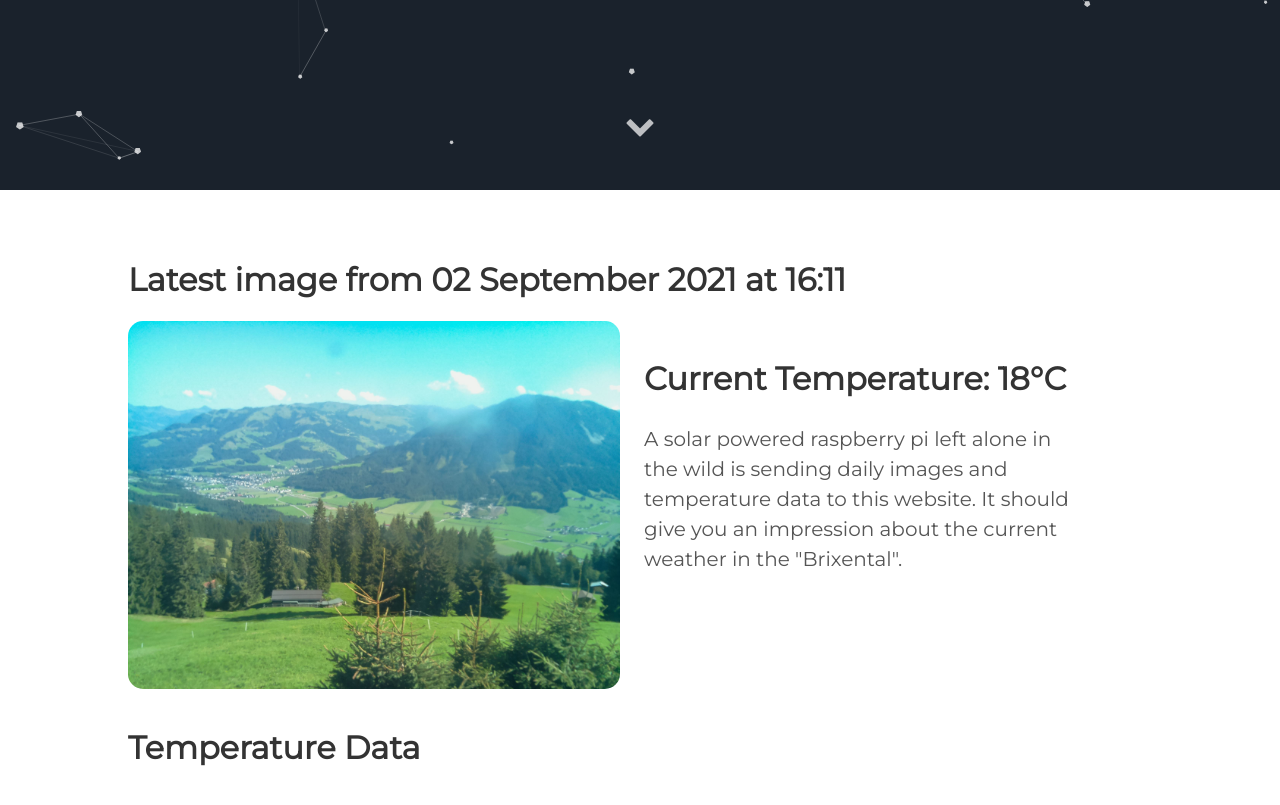
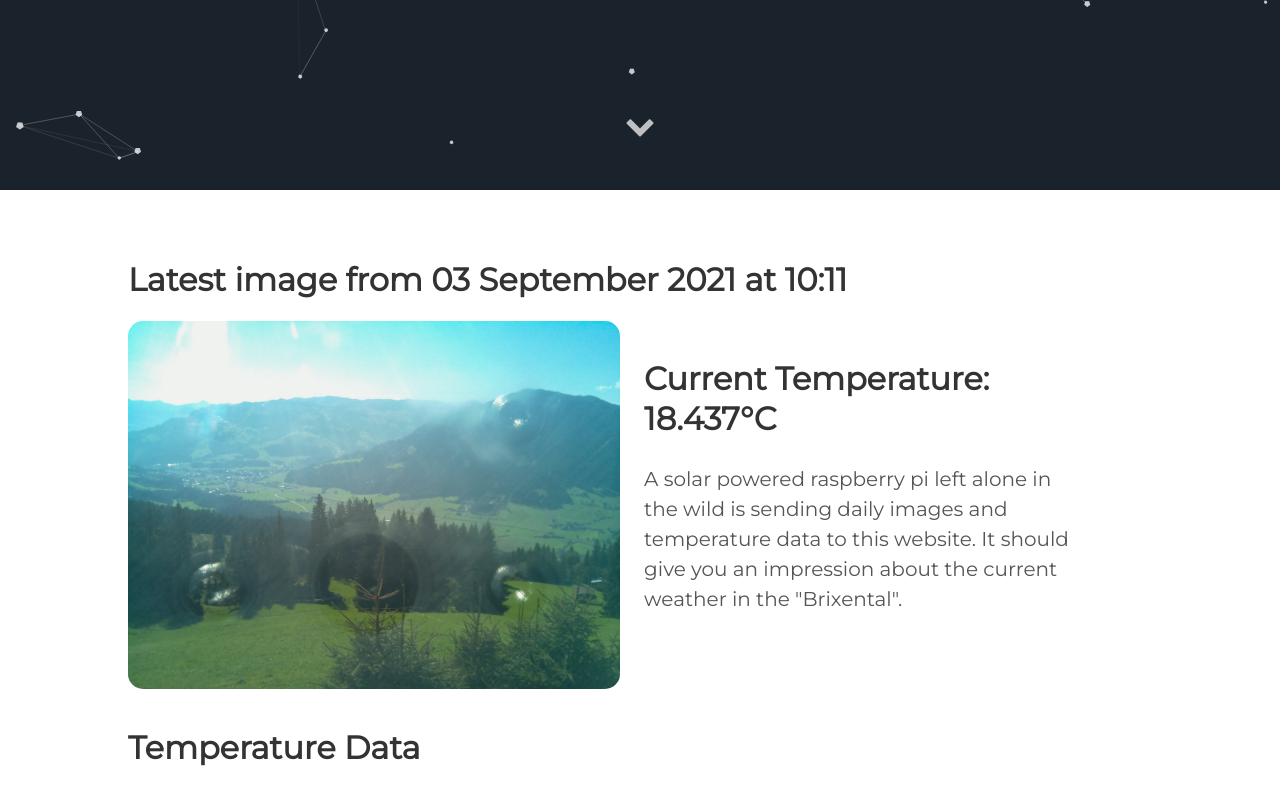
Before and after one commit to vektorious/vektorious.github.io, a Jekyll site: the page built from resources/huette.md, in a window 1280 px wide and 900 px high, scrolled down 710 px. Shown: the top 805 px of the window. Built offline with Jekyll 4.4.1, drawn with Linux system fonts in a browser that asks for light colours.

Commit message:
I'm a bot beep boop

```diff
--- a/resources/huette.md
+++ b/resources/huette.md
@@ -6,13 +6,13 @@ image: '/assets/img/'
 description: 'Live image from the Austrian alps'
 twitter_text: ' '
 ---
-## Latest image from 02 September 2021 at 16:11
+## Latest image from 03 September 2021 at 10:11
 <div class="huette">
   <div class="huette-image">
     <img src="{{ "/assets/img/huette.jpg" | prepend: site.baseurl }}">
   </div>
   <div class="huette-text">
-        <h2>Current Temperature: 18°C</h2>
+        <h2>Current Temperature: 18.437°C</h2>
         <p>A solar powered raspberry pi left alone in the wild is sending daily images and temperature data to this website. It should give you an impression about the current weather in the "Brixental".</p>
 
   </div>
```
Also changed, not shown: rpi-script/2021-09-03_100946.txt (renamed from rpi-script/2021-09-02_160951.txt, +5 -5 lines), rpi-script/huette.md (+2 -2 lines), assets/img/huette.jpg, assets/img/temp_plot.png, rpi-script/temp_plot.png, 1 other file.
